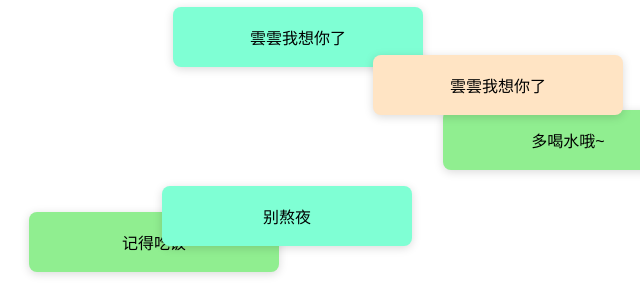
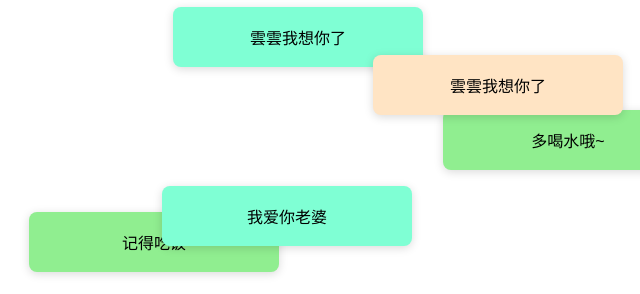
Before and after one commit to HYQ134811/huangying.github.io, a plain HTML site: page index.html in a window 1280 px wide. Shown: the top 294 px of the page, 0-640 px from the left. Drawn offline with Linux system fonts and the light colour scheme.

Commit message:
Update index.html

```diff
--- a/index.html
+++ b/index.html
@@ -2,7 +2,7 @@
 <html lang="zh-CN">
 <head>
     <meta charset="UTF-8">
-    <title>温馨提示弹窗</title>
+    <title>爱你老婆</title>
     <style>
         /* 弹窗样式 */
         .tip-window {
@@ -36,8 +36,8 @@
             '多喝水哦~', '保持微笑呀', '每天都要元气满满',
             '记得吃饭', '保持好心情', '好好爱自己', '雲雲我想你了','雲雲我想你了','雲雲我想你了','雲雲我想你了','雲雲我想你了','雲雲我想你了',
             '梦想成真', '期待周末见面', '金榜题名',
-            '顺顺利利', '早点休息', '愿所有烦恼都消失',
-            '别熬夜', '今天也要开开心心啊', '天冷了,多穿衣服'
+            '顺顺利利', '爱你宝宝', '愿所有烦恼都消失',
+            '我爱你老婆', '今天也要开开心心啊', '天冷了,多穿衣服'
         ];
 
         // 背景颜色数组
```
